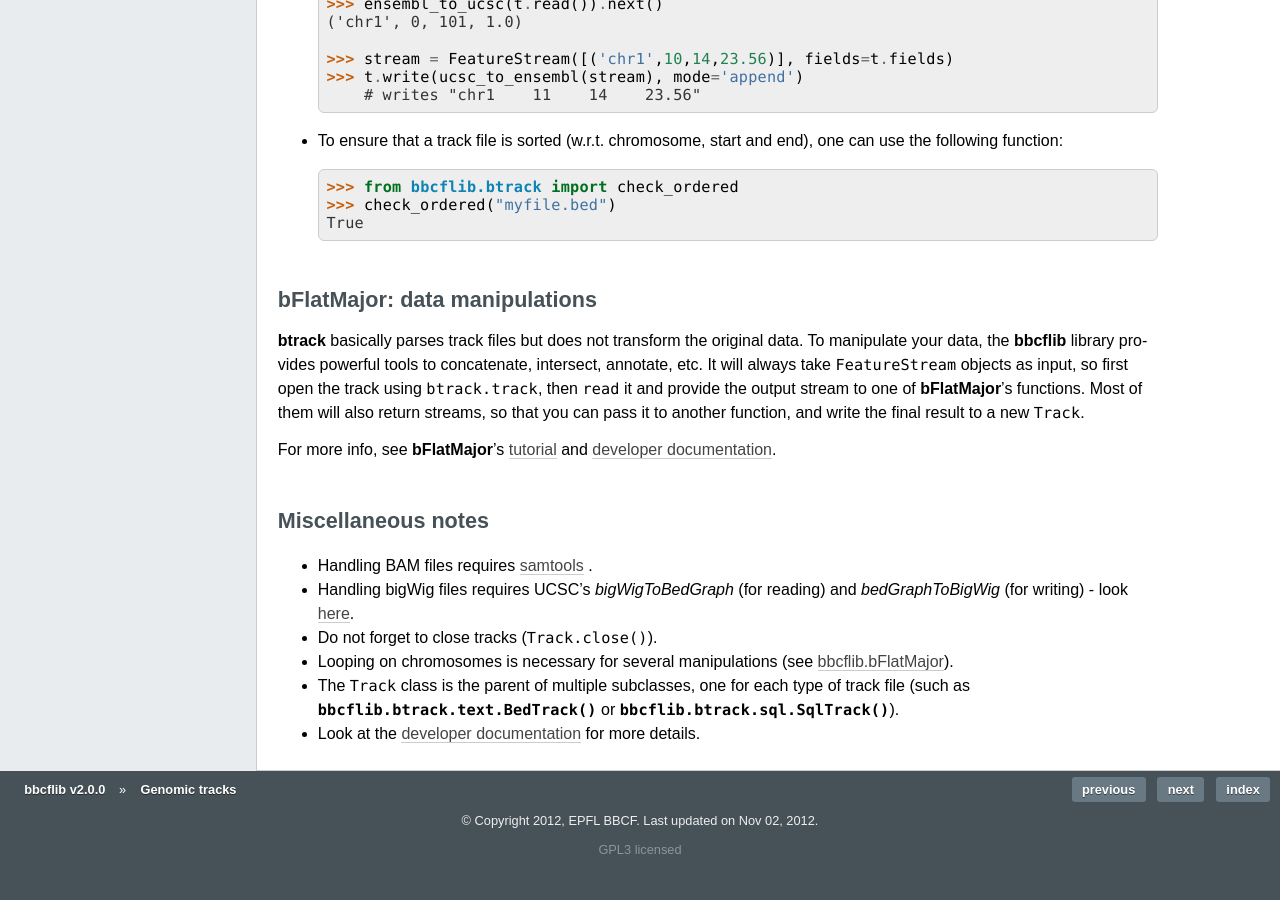
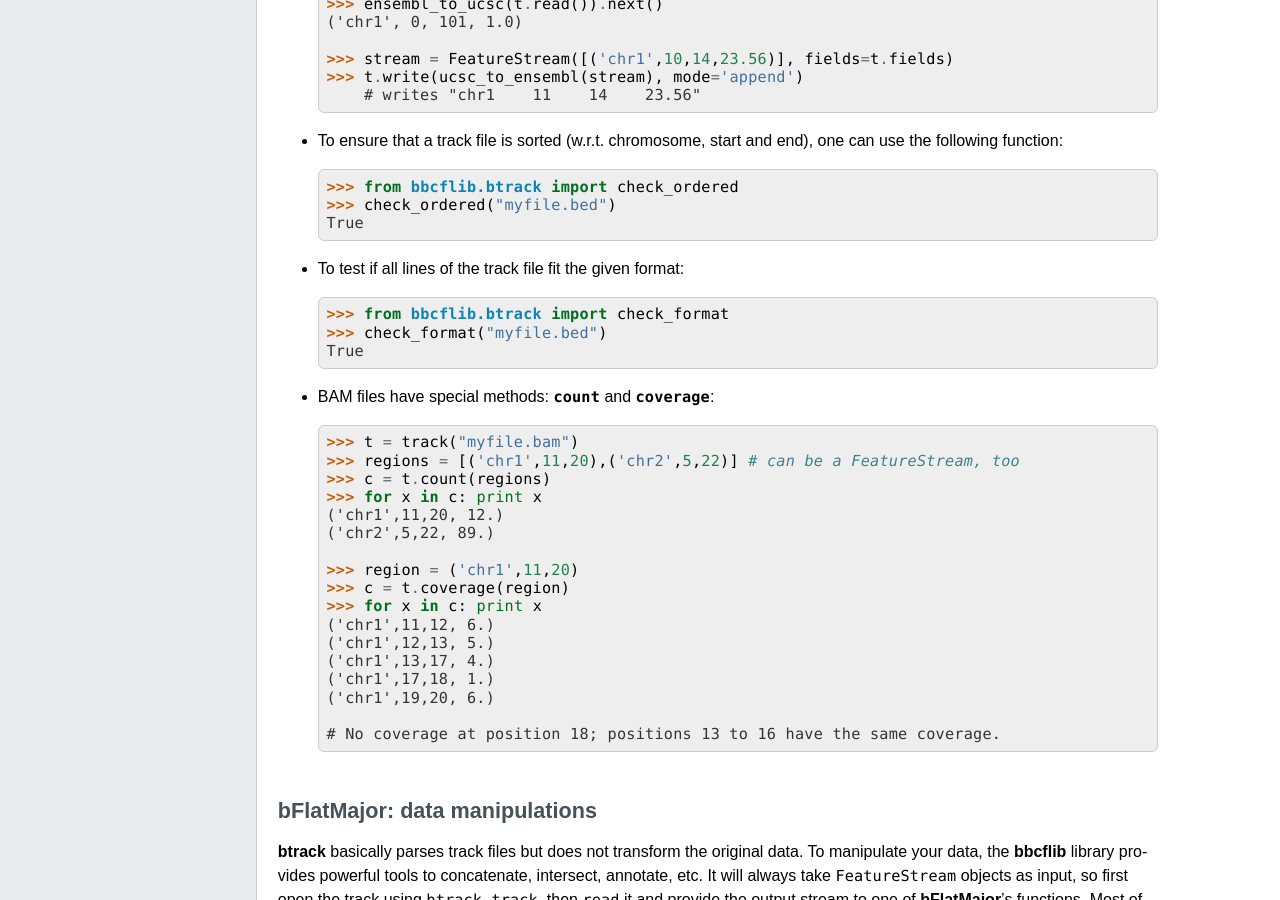
Before and after one commit to bbcf/bbcflib, a Sphinx documentation site: the page built from doc/tutorial_btrack.rst, in a window 1280 px wide and 900 px high, scrolled down 4026 px. Built offline with Sphinx 7.4.7, drawn with Linux system fonts in a browser that asks for light colours; formulas are drawn with MathJax 3; pages that are not in the unit, such as notebooks, are missing from menus.

Commit message:
bam tracks methods

```diff
--- a/doc/tutorial_btrack.rst
+++ b/doc/tutorial_btrack.rst
@@ -210,6 +210,34 @@
     >>> check_ordered("myfile.bed")
     True
 
+* To test if all lines of the track file fit the given format::
+
+    >>> from bbcflib.btrack import check_format
+    >>> check_format("myfile.bed")
+    True
+
+* BAM files have special methods: :func:`count <bbcflib.btrack.bin.BamTrack.count>` and
+  :func:`coverage <bbcflib.btrack.bin.BamTrack.coverage>`::
+
+    >>> t = track("myfile.bam")
+    >>> regions = [('chr1',11,20),('chr2',5,22)] # can be a FeatureStream, too
+    >>> c = t.count(regions)
+    >>> for x in c: print x
+    ('chr1',11,20, 12.)
+    ('chr2',5,22, 89.)
+
+    >>> region = ('chr1',11,20)
+    >>> c = t.coverage(region)
+    >>> for x in c: print x
+    ('chr1',11,12, 6.)
+    ('chr1',12,13, 5.)
+    ('chr1',13,17, 4.)
+    ('chr1',17,18, 1.)
+    ('chr1',19,20, 6.)
+
+    # No coverage at position 18; positions 13 to 16 have the same coverage.
+
+
 bFlatMajor: data manipulations
 ------------------------------
 
```
